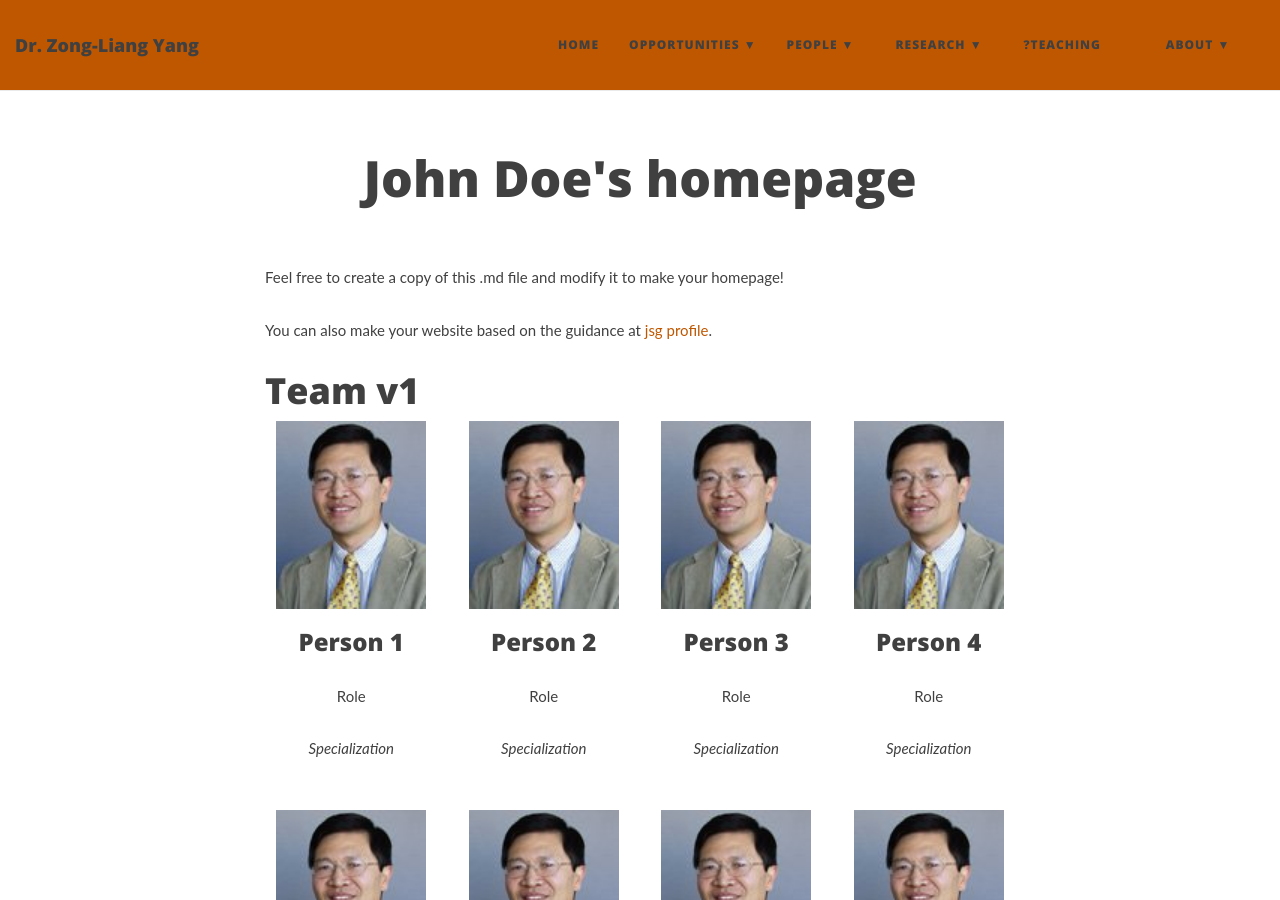
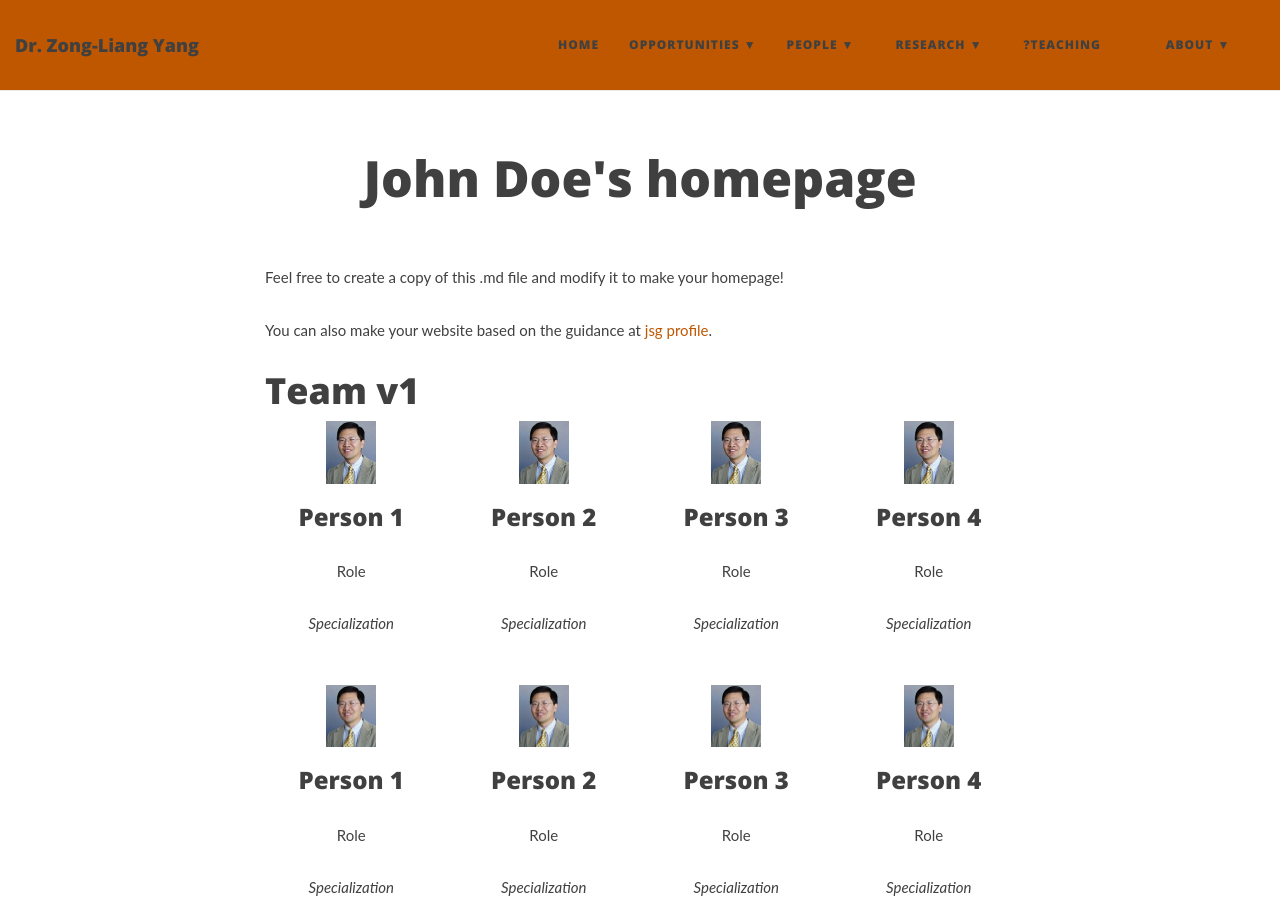
Before and after one commit to ktwugoat/LEAD-UTexas, a Jekyll site: the page built from people/members/John Doe.md, in a window 1280 px wide and 900 px high. Built offline with Jekyll 4.4.1, drawn with Linux system fonts in a browser that asks for light colours; nearby versions of some CDN libraries.

Commit message:
Update John Doe.md

```diff
--- a/people/members/John Doe.md
+++ b/people/members/John Doe.md
@@ -14,28 +14,28 @@ You can also make your website based on the guidance at [jsg profile](https://ep
 <div style="display: grid; grid-template-columns: repeat(4, 1fr); gap: 20px; text-align: center;">
 
 <div>
-    <img src="/people/images/Liang.jpg" alt="Person 1" style="width: 100%; max-width: 150px;"/>
+    <img src="/people/images/Liang.jpg" alt="Person 1" style="width: 100%; max-width: 50px;"/>
     <h3>Person 1</h3>
     <p>Role</p>
     <p><em>Specialization</em></p>
 </div>
 
 <div>
-    <img src="/people/images/Liang.jpg" alt="Person 2" style="width: 100%; max-width: 150px;"/>
+    <img src="/people/images/Liang.jpg" alt="Person 2" style="width: 100%; max-width: 50px;"/>
     <h3>Person 2</h3>
     <p>Role</p>
     <p><em>Specialization</em></p>
 </div>
 
 <div>
-    <img src="/people/images/Liang.jpg" alt="Person 3" style="width: 100%; max-width: 150px;"/>
+    <img src="/people/images/Liang.jpg" alt="Person 3" style="width: 100%; max-width: 50px;"/>
     <h3>Person 3</h3>
     <p>Role</p>
     <p><em>Specialization</em></p>
 </div>
 
 <div>
-    <img src="/people/images/Liang.jpg" alt="Person 4" style="width: 100%; max-width: 150px;"/>
+    <img src="/people/images/Liang.jpg" alt="Person 4" style="width: 100%; max-width: 50px;"/>
     <h3>Person 4</h3>
     <p>Role</p>
     <p><em>Specialization</em></p>
@@ -43,28 +43,28 @@ You can also make your website based on the guidance at [jsg profile](https://ep
 
 
 <div>
-    <img src="/people/images/Liang.jpg" alt="Person 1" style="width: 100%; max-width: 150px;"/>
+    <img src="/people/images/Liang.jpg" alt="Person 1" style="width: 100%; max-width: 50px;"/>
     <h3>Person 1</h3>
     <p>Role</p>
     <p><em>Specialization</em></p>
 </div>
 
 <div>
-    <img src="/people/images/Liang.jpg" alt="Person 2" style="width: 100%; max-width: 150px;"/>
+    <img src="/people/images/Liang.jpg" alt="Person 2" style="width: 100%; max-width: 50px;"/>
     <h3>Person 2</h3>
     <p>Role</p>
     <p><em>Specialization</em></p>
 </div>
 
 <div>
-    <img src="/people/images/Liang.jpg" alt="Person 3" style="width: 100%; max-width: 150px;"/>
+    <img src="/people/images/Liang.jpg" alt="Person 3" style="width: 100%; max-width: 50px;"/>
     <h3>Person 3</h3>
     <p>Role</p>
     <p><em>Specialization</em></p>
 </div>
 
 <div>
-    <img src="/people/images/Liang.jpg" alt="Person 4" style="width: 100%; max-width: 150px;"/>
+    <img src="/people/images/Liang.jpg" alt="Person 4" style="width: 100%; max-width: 50px;"/>
     <h3>Person 4</h3>
     <p>Role</p>
     <p><em>Specialization</em></p>
@@ -78,28 +78,28 @@ You can also make your website based on the guidance at [jsg profile](https://ep
 <div style="display: flex; justify-content: space-around; text-align: center; flex-wrap: wrap;">
 
 <div style="flex: 1; max-width: 25%; margin: 10px;">
-    <img src="/people/images/Liang.jpg" alt="Person 1" style="width: 100%; max-width: 150px;"/>
+    <img src="/people/images/Liang.jpg" alt="Person 1" style="width: 100%; max-width: 50px;"/>
     <h3>Person 1</h3>
     <p>Role</p>
     <p><em>Specialization</em></p>
 </div>
 
 <div style="flex: 1; max-width: 25%; margin: 10px;">
-    <img src="/people/images/Liang.jpg" alt="Person 2" style="width: 100%; max-width: 150px;"/>
+    <img src="/people/images/Liang.jpg" alt="Person 2" style="width: 100%; max-width: 50px;"/>
     <h3>Person 2</h3>
     <p>Role</p>
     <p><em>Specialization</em></p>
 </div>
 
 <div style="flex: 1; max-width: 25%; margin: 10px;">
-    <img src="/people/images/Liang.jpg" alt="Person 3" style="width: 100%; max-width: 150px;"/>
+    <img src="/people/images/Liang.jpg" alt="Person 3" style="width: 100%; max-width: 50px;"/>
     <h3>Person 3</h3>
     <p>Role</p>
     <p><em>Specialization</em></p>
 </div>
 
 <div style="flex: 1; max-width: 25%; margin: 10px;">
-    <img src="/people/images/Liang.jpg" alt="Person 4" style="width: 100%; max-width: 150px;"/>
+    <img src="/people/images/Liang.jpg" alt="Person 4" style="width: 100%; max-width: 50px;"/>
     <h3>Person 4</h3>
     <p>Role</p>
     <p><em>Specialization</em></p>
@@ -107,28 +107,28 @@ You can also make your website based on the guidance at [jsg profile](https://ep
 
 <!-- Repeat for the next set of 4 people -->
 <div style="flex: 1; max-width: 25%; margin: 10px;">
-    <img src="/people/images/Liang.jpg" alt="Person 5" style="width: 100%; max-width: 150px;"/>
+    <img src="/people/images/Liang.jpg" alt="Person 5" style="width: 100%; max-width: 50px;"/>
     <h3>Person 5</h3>
     <p>Role</p>
     <p><em>Specialization</em></p>
 </div>
 
 <div style="flex: 1; max-width: 25%; margin: 10px;">
-    <img src="/people/images/Liang.jpg" alt="Person 6" style="width: 100%; max-width: 150px;"/>
+    <img src="/people/images/Liang.jpg" alt="Person 6" style="width: 100%; max-width: 50px;"/>
     <h3>Person 6</h3>
     <p>Role</p>
     <p><em>Specialization</em></p>
 </div>
 
 <div style="flex: 1; max-width: 25%; margin: 10px;">
-    <img src="/people/images/Liang.jpg" alt="Person 7" style="width: 100%; max-width: 150px;"/>
+    <img src="/people/images/Liang.jpg" alt="Person 7" style="width: 100%; max-width: 50px;"/>
     <h3>Person 7</h3>
     <p>Role</p>
     <p><em>Specialization</em></p>
 </div>
 
 <div style="flex: 1; max-width: 25%; margin: 10px;">
-    <img src="/people/images/Liang.jpg" alt="Person 8" style="width: 100%; max-width: 150px;"/>
+    <img src="/people/images/Liang.jpg" alt="Person 8" style="width: 100%; max-width: 50px;"/>
     <h3>Person 8</h3>
     <p>Role</p>
     <p><em>Specialization</em></p>
```
